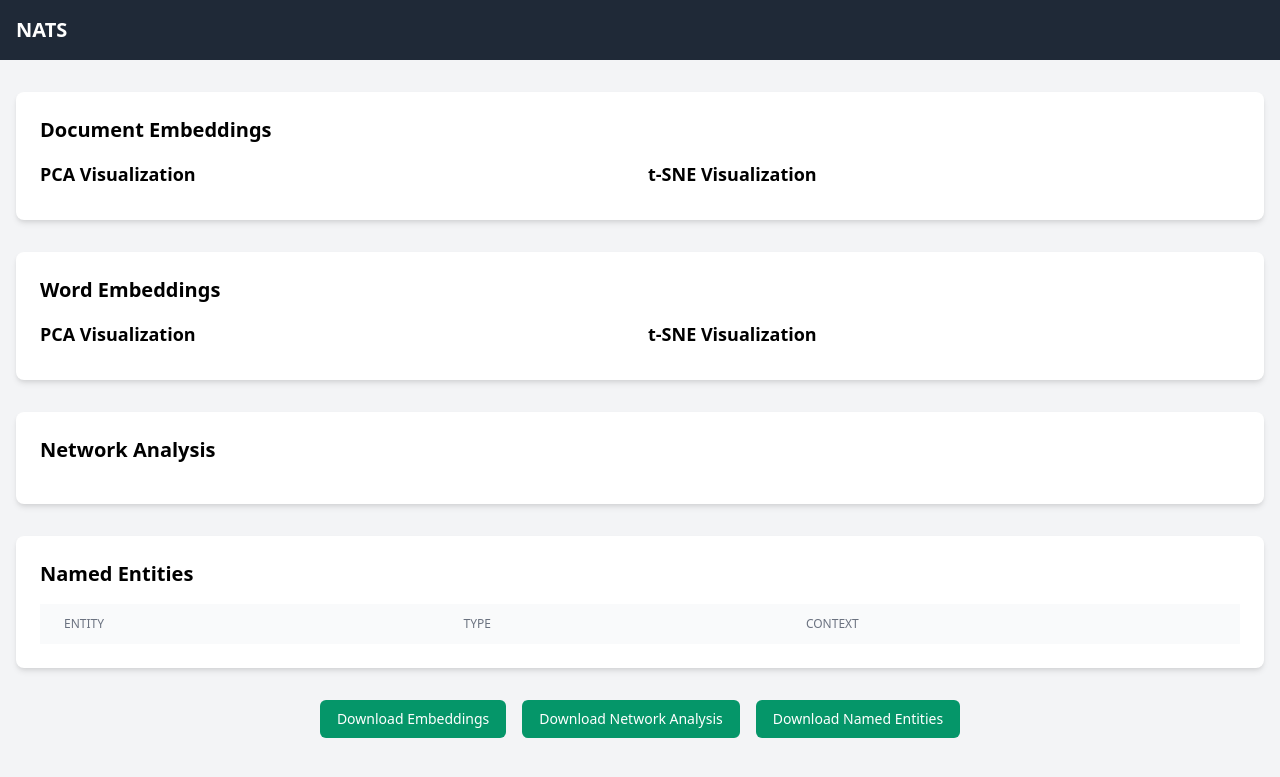
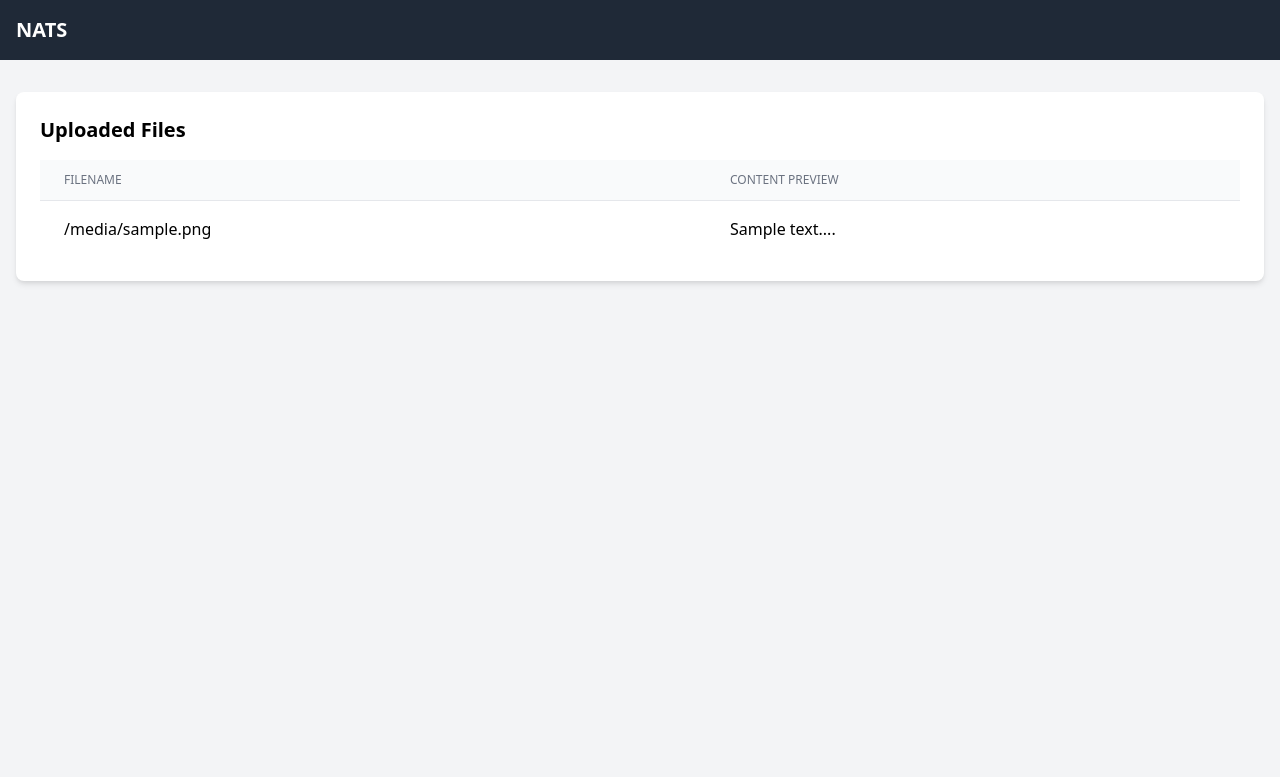
Before and after one commit to StergiosCha/NATS, a Flask app: template app/templates/results.html in a window 1280 px wide. Shown: the top 777 px of the page. Run offline with Flask 2, Linux system fonts and the light colour scheme; the template is opened without the code that fills it: most values are stand-ins (such as "Sample title", 1, 10 or a date in 2020); lists and menus that the app fills with data are empty; some libraries are stand-ins or nearby versions.

Commit message:
Update results.html

```diff
--- a/app/templates/results.html
+++ b/app/templates/results.html
@@ -1,118 +1,28 @@
-<!-- app/templates/results.html -->
 {% extends "base.html" %}
-
 {% block title %}Analysis Results - NATS{% endblock %}
 
 {% block content %}
 <div class="space-y-8">
-    <!-- Document Embeddings -->
     <div class="bg-white rounded-lg shadow-md p-6">
-        <h2 class="text-xl font-bold mb-4">Document Embeddings</h2>
-        <div class="grid grid-cols-1 md:grid-cols-2 gap-4">
-            <div>
-                <h3 class="text-lg font-semibold mb-2">PCA Visualization</h3>
-                <div id="docPcaPlot" class="w-full h-[400px]"></div>
-            </div>
-            <div>
-                <h3 class="text-lg font-semibold mb-2">t-SNE Visualization</h3>
-                <div id="docTsnePlot" class="w-full h-[400px]"></div>
-            </div>
-        </div>
-    </div>
-
-    <!-- Word Embeddings -->
-    <div class="bg-white rounded-lg shadow-md p-6">
-        <h2 class="text-xl font-bold mb-4">Word Embeddings</h2>
-        <div class="grid grid-cols-1 md:grid-cols-2 gap-4">
-            <div>
-                <h3 class="text-lg font-semibold mb-2">PCA Visualization</h3>
-                <div id="wordPcaPlot" class="w-full h-[400px]"></div>
-            </div>
-            <div>
-                <h3 class="text-lg font-semibold mb-2">t-SNE Visualization</h3>
-                <div id="wordTsnePlot" class="w-full h-[400px]"></div>
-            </div>
-        </div>
-    </div>
-
-    <!-- Network Analysis -->
-    <div class="bg-white rounded-lg shadow-md p-6">
-        <h2 class="text-xl font-bold mb-4">Network Analysis</h2>
-        <div id="networkPlot" class="w-full h-[600px]"></div>
-    </div>
-
-    <!-- Named Entities -->
-    <div class="bg-white rounded-lg shadow-md p-6">
-        <h2 class="text-xl font-bold mb-4">Named Entities</h2>
+        <h2 class="text-xl font-bold mb-4">Uploaded Files</h2>
         <div class="overflow-x-auto">
             <table class="min-w-full divide-y divide-gray-200">
                 <thead>
                     <tr>
-                        <th class="px-6 py-3 bg-gray-50 text-left text-xs font-medium text-gray-500 uppercase">Entity</th>
-                        <th class="px-6 py-3 bg-gray-50 text-left text-xs font-medium text-gray-500 uppercase">Type</th>
-                        <th class="px-6 py-3 bg-gray-50 text-left text-xs font-medium text-gray-500 uppercase">Context</th>
+                        <th class="px-6 py-3 bg-gray-50 text-left text-xs font-medium text-gray-500 uppercase">Filename</th>
+                        <th class="px-6 py-3 bg-gray-50 text-left text-xs font-medium text-gray-500 uppercase">Content Preview</th>
                     </tr>
                 </thead>
-                <tbody class="bg-white divide-y divide-gray-200" id="nerResults">
-                    <!-- Results will be populated via JavaScript -->
+                <tbody class="bg-white divide-y divide-gray-200">
+                    {% for filename, content in files.items() %}
+                    <tr>
+                        <td class="px-6 py-4 whitespace-nowrap">{{ filename }}</td>
+                        <td class="px-6 py-4">{{ content[:100] }}...</td>
+                    </tr>
+                    {% endfor %}
                 </tbody>
             </table>
         </div>
     </div>
-
-    <!-- Download Results -->
-    <div class="flex justify-center gap-4">
-        <a href="{{ url_for('text.download_results', result_type='embeddings') }}"
-           class="inline-flex items-center px-4 py-2 border border-transparent text-sm font-medium rounded-md text-white bg-green-600 hover:bg-green-700">
-            Download Embeddings
-        </a>
-        <a href="{{ url_for('text.download_results', result_type='network') }}"
-           class="inline-flex items-center px-4 py-2 border border-transparent text-sm font-medium rounded-md text-white bg-green-600 hover:bg-green-700">
-            Download Network Analysis
-        </a>
-        <a href="{{ url_for('text.download_results', result_type='ner') }}"
-           class="inline-flex items-center px-4 py-2 border border-transparent text-sm font-medium rounded-md text-white bg-green-600 hover:bg-green-700">
-            Download Named Entities
-        </a>
-    </div>
 </div>
-
-<script>
-// Function to render plots
-function renderPlots(results) {
-    Plotly.newPlot('docPcaPlot', JSON.parse(results.document_embeddings.pca.plot));
-    Plotly.newPlot('docTsnePlot', JSON.parse(results.document_embeddings.tsne.plot));
-    Plotly.newPlot('wordPcaPlot', JSON.parse(results.word_embeddings.pca.plot));
-    Plotly.newPlot('wordTsnePlot', JSON.parse(results.word_embeddings.tsne.plot));
-}
-
-// Function to populate NER results
-function populateNerResults(results) {
-    const tbody = document.getElementById('nerResults');
-    tbody.innerHTML = '';
-
-    for (const [filename, entities] of Object.entries(results.named_entities)) {
-        for (const entity of entities) {
-            const row = document.createElement('tr');
-            row.innerHTML = `
-                <td class="px-6 py-4 whitespace-nowrap text-sm">${entity.text}</td>
-                <td class="px-6 py-4 whitespace-nowrap text-sm">${entity.label}</td>
-                <td class="px-6 py-4 text-sm">${filename}</td>
-            `;
-            tbody.appendChild(row);
-        }
-    }
-}
-
-// Load and render results
-document.addEventListener('DOMContentLoaded', function() {
-    fetch('/api/text/analyze')
-        .then(response => response.json())
-        .then(results => {
-            renderPlots(results);
-            populateNerResults(results);
-        })
-        .catch(error => console.error('Error loading results:', error));
-});
-</script>
 {% endblock %}
```
